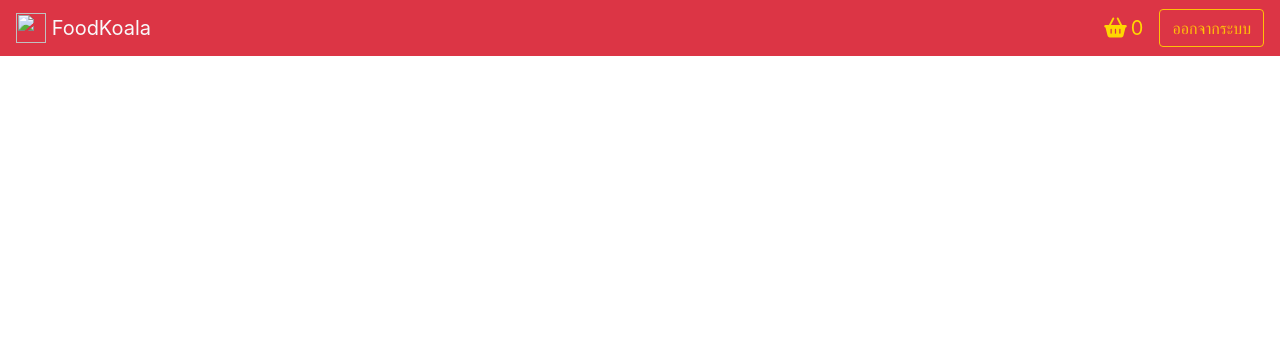
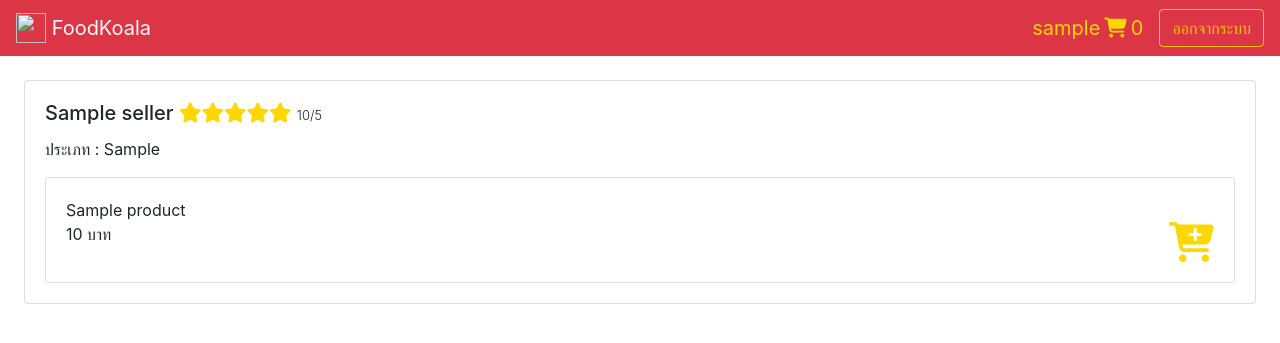
Before and after one commit to Airada-S/FoodKoala, a PHP site: page /seller.php?id=1 in a window 1280 px wide. Shown: the top 343 px of the page. Run offline with PHP 8.4, Linux system fonts and the light colour scheme; the visitor is signed in with stand-in values (Sample User, id 1); tables that the repository leaves empty or names only in its code hold one stand-in row (values such as "Sample post"); some libraries are stand-ins or nearby versions.

Commit message:
ai commit

```diff
--- a/ConnectDatabase.php
+++ b/ConnectDatabase.php
@@ -67,4 +67,12 @@ class connectDB {
 
         return $this->connect()->query($sql2);
     }
+    public function getProduct($id){
+        $sql = "SELECT * FROM product WHERE `seller_id` = '".$id."'";
+        return $this->connect()->query($sql);
+    }
+    public function getSeller($id){
+    $sql = "SELECT * FROM seller WHERE `seller_id` = '".$id."'";
+    return $this->connect()->query($sql);
 }
+}
--- a/SetSessionStatus.php
+++ b/SetSessionStatus.php
@@ -1,5 +1,5 @@
 <?php
-session_start();
+//session_start();
 require_once './ConnectDatabase.php';
 if(!isset($_SESSION['status'])){
     $_SESSION['status'] = 'null';
--- a/header.php
+++ b/header.php
@@ -4,31 +4,42 @@
     <script src="https://kit.fontawesome.com/a076d05399.js"></script>
     <link rel="stylesheet" href="https://stackpath.bootstrapcdn.com/bootstrap/4.4.1/css/bootstrap.min.css" integrity="sha384-Vkoo8x4CGsO3+Hhxv8T/Q5PaXtkKtu6ug5TOeNV6gBiFeWPGFN9MuhOf23Q9Ifjh" crossorigin="anonymous">
     <meta charset="UTF-8">
-    <title>index</title>
 </head>
 <body>
 <?php
-//    session_start();
+    session_start();
+    if(!isset($_SESSION['status'])){
+        $_SESSION['status'] = 'null';
+    }
+    if(!isset($_SESSION['pid'])){
+        $_SESSION['pid'] = '';
+    }
 //    echo $_SESSION["status"] ;
     $butt = "เข้าสู่ระบบ";
     $link = "login.php";
     if($_SESSION["status"] == "login"){
         $butt = "ออกจากระบบ";
         $link = "check.php?s=4";
-        $_SESSION["num"] = 0;
+        $arr = (explode("|",$_SESSION['pid']));
+        $_SESSION["num"] = count($arr)-1;
     }
 ?>
 <nav class="navbar navbar-light bg-danger">
-    <a class="navbar-brand text-light" href="#">
+    <a class="navbar-brand text-light" href="index.php">
         <img src="" width="30" height="30" class="d-inline-block align-top" alt="">
         FoodKoala
     </a>
     <form class="form-inline" action="<?php echo $link ?>" method='POST'>
 <!--        <i class="fas fa-shopping-cart"></i>-->
 <!--        <i class="fas fa-shopping-bag"></i>-->
+
         <?php
         if($_SESSION["status"] == "login"){?>
-            <i class="fas fa-shopping-basket mr-1" style="font-size: 20px;color: gold"></i>
+            <a style="font-size: 20px;color: gold">
+                <?php echo  $_SESSION["user"]; ?>
+            </a>
+<!--            <i class="fas fa-shopping-basket mr-1 ml-1" style="font-size: 20px;color: gold"></i>-->
+            <i class="fas fa-shopping-cart mr-1 ml-1" style="font-size: 20px;color: gold"></i>
             <a style="font-size: 20px;color: gold">
         <?php
             echo $_SESSION["num"];
--- a/index.php
+++ b/index.php
@@ -6,8 +6,8 @@
 </head>
 <body>
 <?php
+    include 'header.php';
     require("SetSessionStatus.php");
-    include 'header.php';
 ?>
 
 <form class="form-inline justify-content-center">
--- a/seller.php
+++ b/seller.php
@@ -2,12 +2,111 @@
 <html lang="en">
 <head>
     <meta charset="UTF-8">
-    <title>index</title>
+    <?php
+        require_once './ConnectDatabase.php';
+        $conn = new ConnectDB();
+        $seller = $conn->getSeller($_REQUEST["id"]);
+        ?>
+        <title></title>
+
 </head>
 <body>
 <?php
-require("SetSessionStatus.php");
-include 'header.php';
+//require("SetSessionStatus.php");
+    include 'header.php';
+
+//    $conn = new ConnectDB();
+//    $seller = $conn->getSeller($_REQUEST["id"]);
+    if ($seller->num_rows > 0) {
+        // output data of each row
+        while ($row = $seller->fetch_assoc()) {
+            ?>
+            <div class="card m-4">
+<!--                <img src="--><?php //echo $row["seller_img"] ?><!--" class="card-img-top" alt="...">-->
+                <div class="card-body">
+                    <h5 class="card-title"><?php echo $row["seller_name"] ?>
+                        <?php
+                        $result3 = $conn->getStar($row["seller_id"]);
+                        $sum = 0;
+                        $n = 1;
+                        if ($result3->num_rows > 0) {
+                            $n = 0;
+                            while($row3 = $result3->fetch_assoc()) {
+                                $sum = $sum+$row3["reviews_star"];
+                                $n++;
+                            }
+                        }
+                        //                        echo $sum."<br>".$n."<br>";
+                        $star = ($sum/$n)*2;
+                        //                        echo $star;
+                        for($i= 1 ;$i<=10;$i++) {
+                            if($star >= $i) {
+                                if ($i % 2 != 0 && $i == floor($star)) {
+                                    echo '<i class="fas fa-star-half-alt" style="font-size: 20px;color: gold"></i>';
+                                } else if($i%2==0){
+                                    echo '<i class="fas fa-star" style="font-size: 20px;color: gold"></i>';
+                                }
+                            }else if($i%2==0 && $i-$star != 1){
+                                echo '<i class="far fa-star" style="font-size: 20px;color: gold"></i>';
+                            }
+                        }
+                        ?>
+                        <a class="font-weight-light" style="font-size: small"><?php  echo "  ".($sum/$n)."/5"; ?></a>
+                    </h5>
+                    <p class="card-text">
+                        <?php
+                        $result2 = $conn->getType($row["seller_id"]);
+                        ?>
+                        ประเภท :
+                        <?php
+                        if ($result2->num_rows > 0) {
+                            $i = 1;
+                            // output data of each row
+                            while($row2 = $result2->fetch_assoc()) {
+                                if( $i != 1){
+                                    echo " , ";
+                                }
+                                echo $row2["product_type"];
+                                $i++;
+                            }}
+                        ?>
+                    </p>
+                    <?php
+                    $product = $conn->getProduct($_REQUEST["id"]);
+                    if ($product->num_rows > 0) {
+                    // output data of each row
+                        while ($row = $product->fetch_assoc()) {
+//                            echo $row["product_name"]."<br>";
+                            ?>
+                            <div class="card mt-2">
+                                <div class="card-body">
+                                    <?php
+                                    echo $row["product_name"]."<br>";
+                                    echo $row["product_price"]." บาท";
+                                    ?>
+                                    <a href="check.php?s=6&pid=<?php echo $row["product_id"]?>&id=<?php echo $_REQUEST["id"] ?>">
+                                        <i class="fas fa-cart-plus float-right" style="font-size: 40px;color: gold"ห></i>
+                                    </a>
+                                </div>
+                            </div>
+                            <?php
+                        }
+                    }
+                    ?>
+
+<!--                    <p class="card-text"><small class="text-muted">Last updated 3 mins ago</small></p>-->
+                </div>
+            </div>
+            <?php
+        }
+    }
+
 ?>
+<!--<style>-->
+<!--    img {-->
+<!--        position: absolute;-->
+<!--        clip: rect(0px,100px,50px,0px);-->
+<!--    }-->
+<!--</style>-->
 </body>
 </html>
```
Also changed, not shown: check.php (+8 -1 lines).
